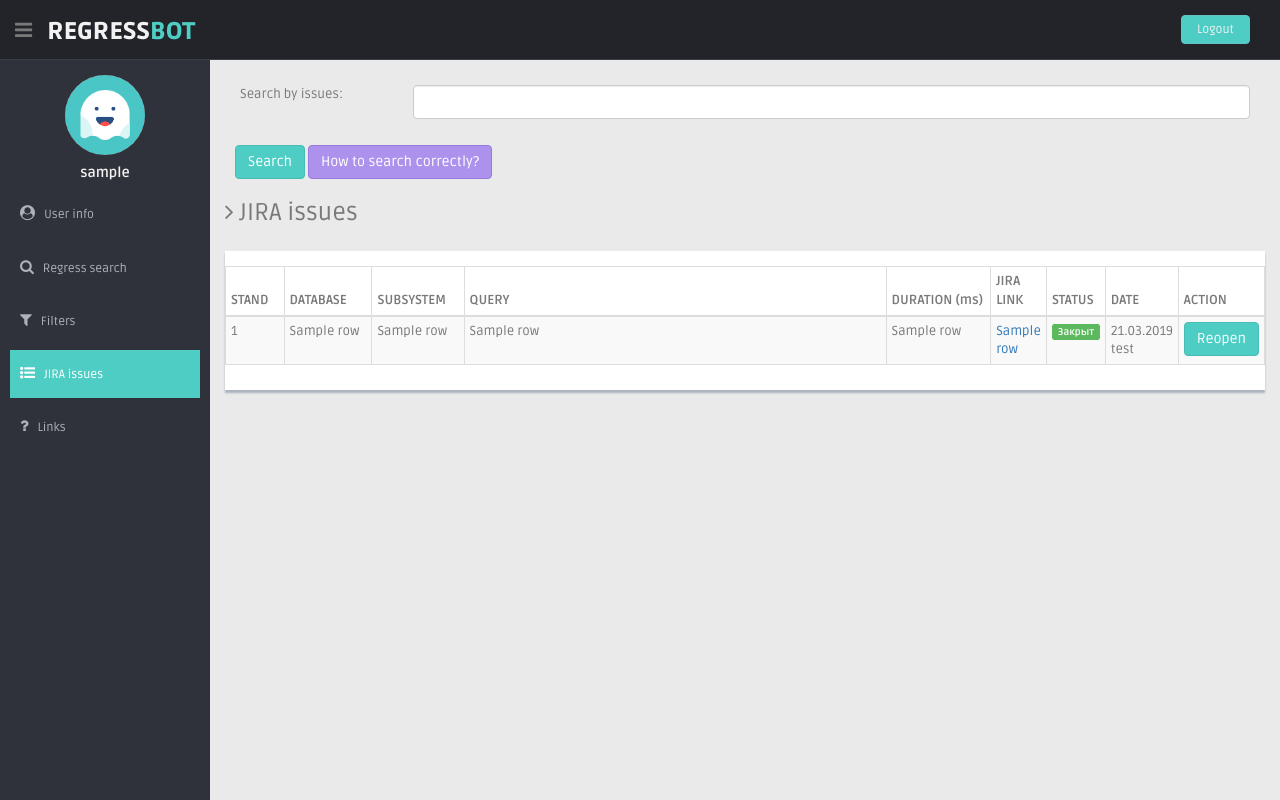
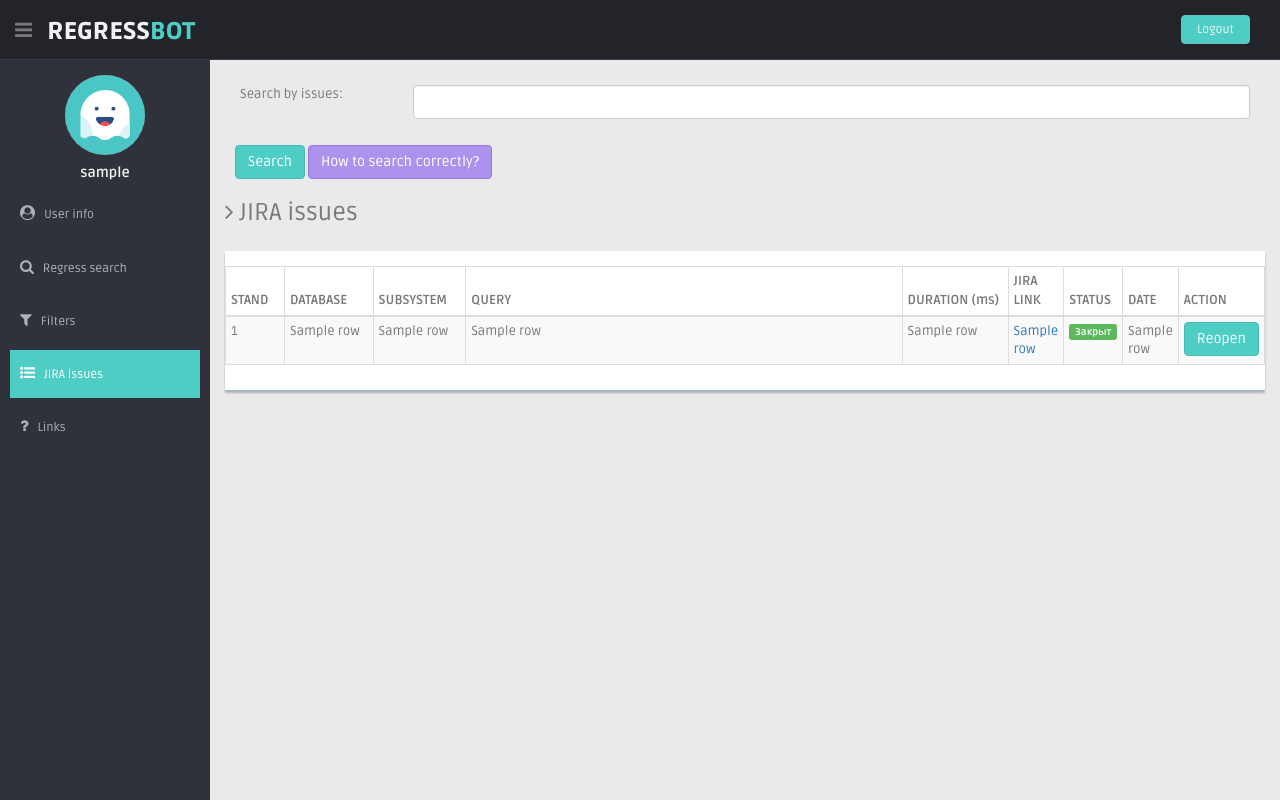
Before and after one commit to aselmagzhanova/regress-bot, a Flask app: template app/templates/jira_issues.html in a window 1280 px wide. Run offline with Flask 2, Linux system fonts and the light colour scheme; the template is opened without the code that fills it: most values are stand-ins (such as "Sample title", 1, 10 or a date in 2020); parts of the project's set-up code (start-up, migrations or seed data) failed here and were passed over; some libraries are stand-ins or nearby versions.

Commit message:
Изменен формат вывода даты

```diff
--- a/app/app.py
+++ b/app/app.py
@@ -206,7 +206,8 @@ def jira_issues():
                 hsb.subsystem_name,\
                 jt.statement_text,\
                 jt.duration,\
-                jt.issue_number\
+                jt.issue_number,\
+                jt.creation_date\
          from rgbotsm.jira_tasks jt\
          inner join rgbotsm.hcs_subsystems hsb\
          on jt.subsystem_id = hsb.id\
--- a/app/templates/jira_issues.html
+++ b/app/templates/jira_issues.html
@@ -173,7 +173,7 @@
                                             <td>{{ row[4] }}</td>
                                             <td><a href="https://hcs.jira.lanit.ru/browse/{{ row[5] }}" target="_blank">{{ row[5] }}</a></td>
                                             <td><span class="label label-success">Закрыт</span></td>
-                                            <td>21.03.2019 test</td>
+                                            <td>{{ row[6] | string | truncate(10, False, '') }}</td>
                                             <td>
                                                 <div class="btn-group">
                                                     <button type="button" class="btn btn-theme">
```
